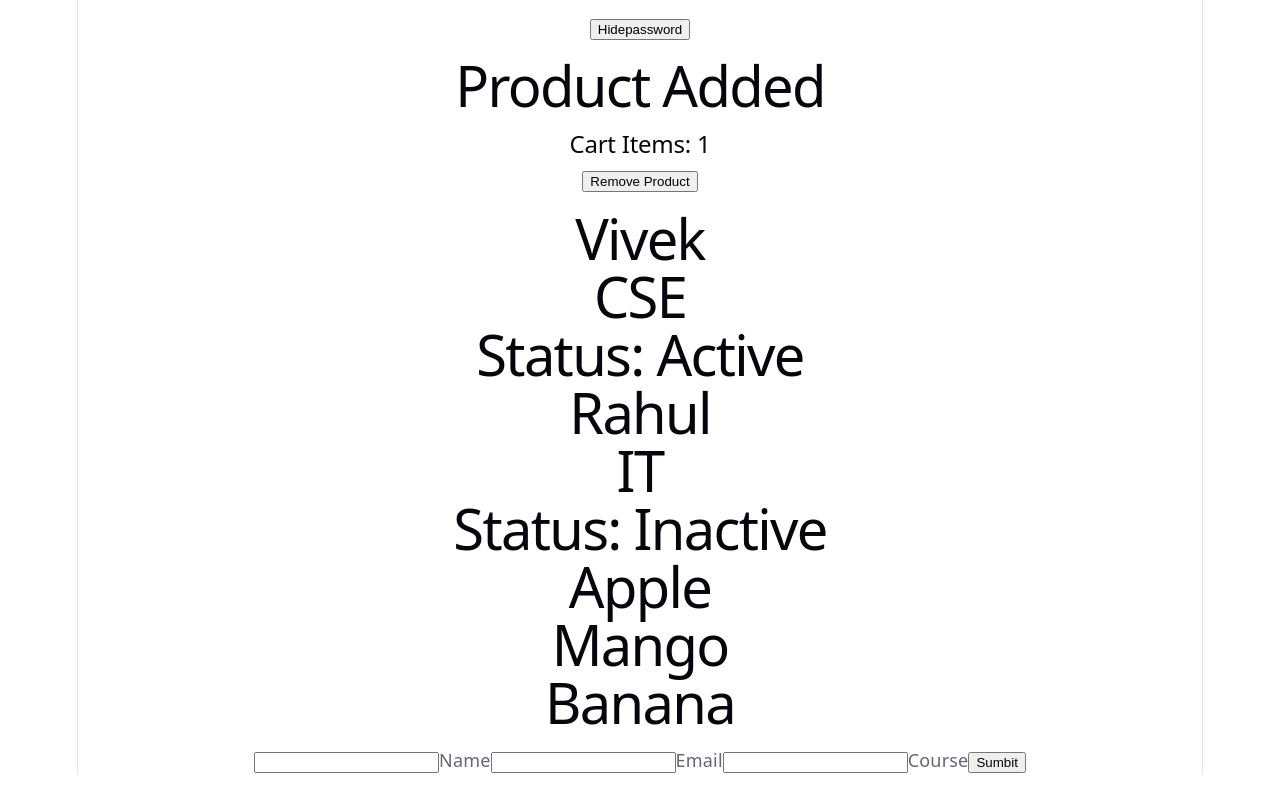
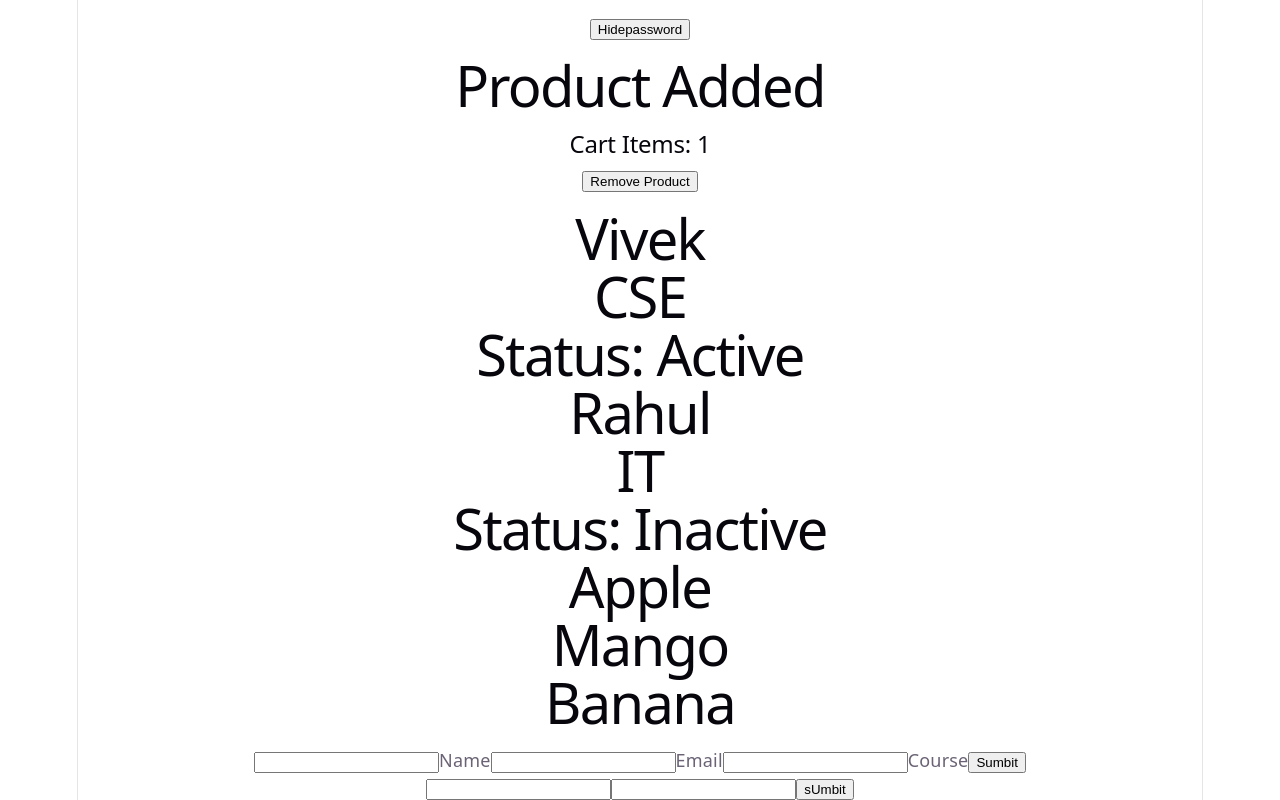
Before and after one commit to viveksingh002/Practicereact, a React (Vite) app: page / in a window 1280 px wide. Shown: the part 1756-2556 px from the top of the page. Before the commit the page ends 2530 px from the top, so only its background shows below. Built offline with nearby package versions, Linux system fonts and the light colour scheme.

Commit message:
Form handling login form

```diff
--- a/src/App.jsx
+++ b/src/App.jsx
@@ -14,6 +14,7 @@ import Ternaryoperator from './Ternaryoperator'
 import Array from './components/RenderingLists/Array'
 import Key from './components/RenderingLists/Key'
 import Components from './Forms/Controlledcomponents'
+import Formhandling from './Forms/Formhandling'
 
 
 function App() {
@@ -63,6 +64,7 @@ title="5412"
 <Array/>
 <Key/>
 <Components/>
+<Formhandling/>
 
     </div>
   )
--- /dev/null
+++ b/src/Forms/Formhandling.jsx
@@ -0,0 +1,30 @@
+//Q1. Login Form
+
+import { useState} from "react";
+
+function Formhandling(){
+const[user,setUser]=useState({
+    name:"",
+    email:""
+});
+function handlesumbit(e){
+    e.preventDefault();
+    console.log(user);
+}
+return(
+    <form onSubmit={handlesumbit}>
+
+
+        <input
+        value={user.name}
+            onChange={(e)=>setUser({...user,name:e.target.value})}/>
+        <input
+        value={user.email}
+            onChange={(e)=>setUser({...user,email:e.target.value})}/>
+
+            <button>sUmbit</button>
+    </form>
+)
+}
+
+export default Formhandling;
```
